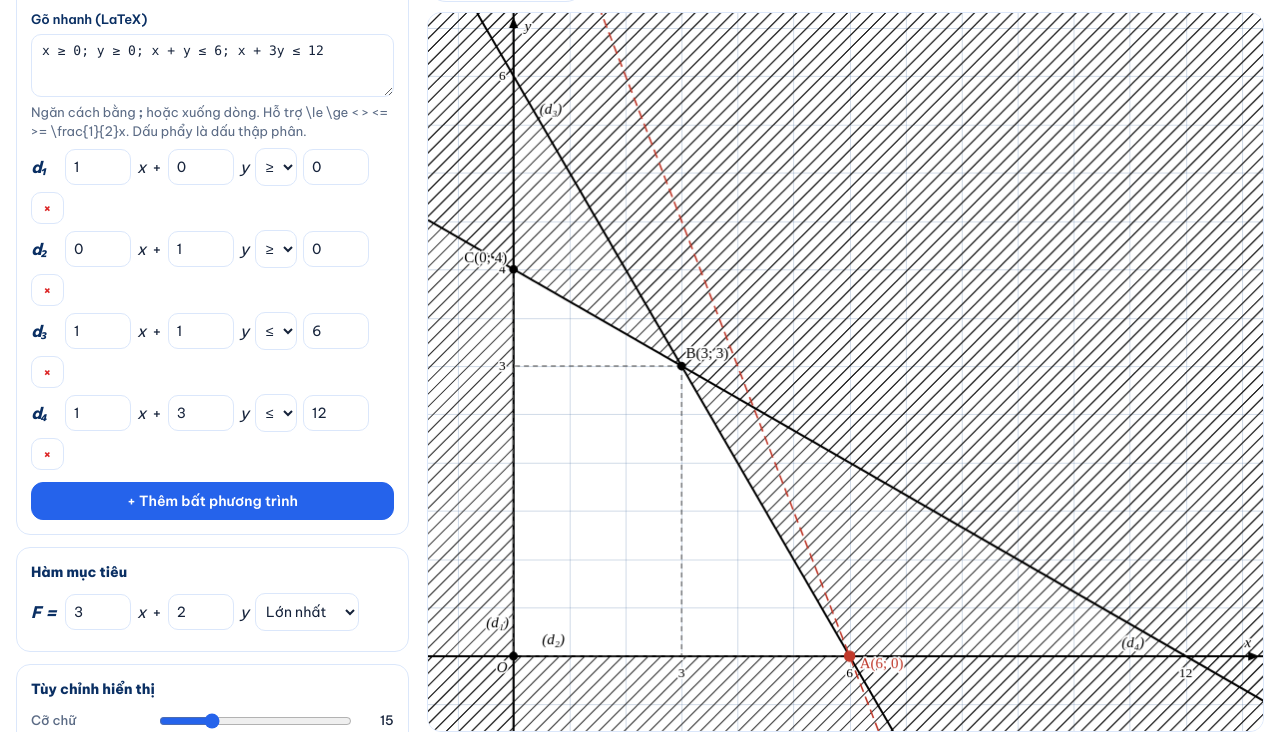
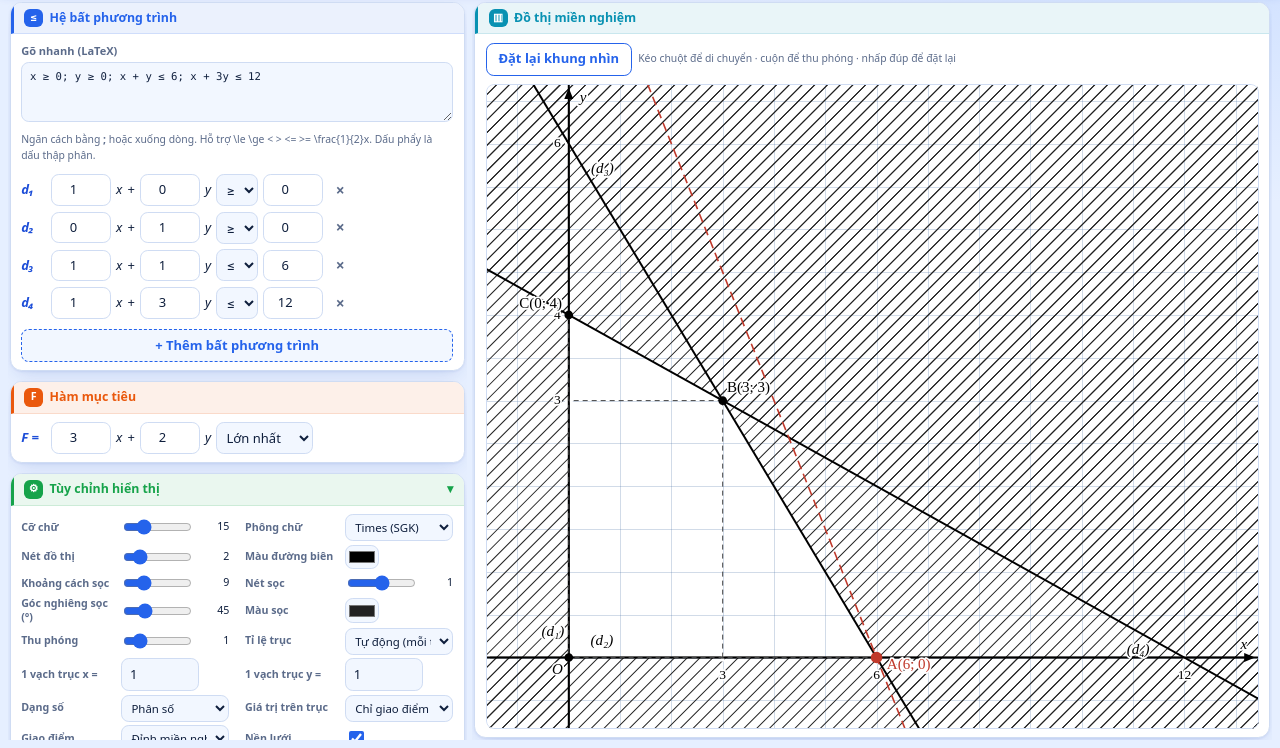
Before and after one commit to mrnamto/my_teacher_tools, a plain HTML site: page tools/mien-nghiem.html in a window 1280 px wide. Shown: the part 52-800 px from the top of the page. Drawn offline with Linux system fonts and the light colour scheme.

Commit message:
Update mien-nghiem.html

```diff
--- a/tools/mien-nghiem.html
+++ b/tools/mien-nghiem.html
@@ -3,73 +3,160 @@
 <head>
 <meta charset="utf-8">
 <meta name="viewport" content="width=device-width, initial-scale=1, viewport-fit=cover">
-<title>Miền nghiệm & Quy hoạch tuyến tính</title>
-<style>@import url('https://fonts.googleapis.com/css2?family=Be+Vietnam+Pro:wght@400;500;600;800&display=swap');
-:root{--blue:#2563eb;--navy:#0a2f63;--sky:#eaf2ff;--line:#dbe7fb;--ink:#16233b;--muted:#5b6b85;--ok:#0d9488;--warn:#f97316;--r:14px;--acc:#2563eb;--soft:color-mix(in srgb,var(--acc) 12%,#fff);box-sizing:border-box;padding-top:env(safe-area-inset-top,0px);padding-bottom:env(safe-area-inset-bottom,0px);color-scheme:light}
+<title>Miền nghiệm &amp; Quy hoạch tuyến tính</title>
+<style>
+:root{--bg:#f2f7ff;--card:#fff;--tx:#0f1f3d;--mut:#5b6b8a;--bd:#cfdcf3;--ac:#2563eb;--acs:#dbeafe;--er:#dc2626;--pg:#e6efff;--pri:#1d4ed8;--soft:#eaf2ff;color-scheme:light}
+html{font-size:clamp(13px,calc(.4vw + .4vh + 4px),22px);scroll-padding-top:env(safe-area-inset-top,0px)}
 *{box-sizing:border-box}
 [hidden]{display:none!important}
-html,body{height:100%}
-body{margin:0;padding:16px;font-family:"Be Vietnam Pro","Segoe UI",Arial,sans-serif;color:var(--ink);background:#fff;line-height:1.5}
-h1,h2,h3{color:var(--navy);margin:0 0 10px}
-h3{font-size:14px}
-.app{display:grid;grid-template-columns:clamp(320px,31vw,430px) 1fr;gap:14px;height:calc(100dvh - 32px)}
-.side{overflow:auto;padding-right:4px}
-.stage{min-width:0;min-height:0;display:flex;flex-direction:column;gap:10px}
-#cw{flex:1;min-height:0;min-width:0}
-.stage canvas{display:block;width:100%;height:100%;background:#fff;border:1px solid var(--line);border-radius:var(--r);cursor:grab;touch-action:none}
-.panel{background:#fff;border:1px solid var(--line);border-radius:var(--r);padding:14px;margin-bottom:12px}
-.toolbar{display:flex;flex-wrap:wrap;gap:8px;align-items:center}
-button,.btn{font-family:inherit;font-size:14px;font-weight:600;border:1px solid var(--line);background:#fff;color:var(--navy);padding:9px 16px;border-radius:999px;cursor:pointer;transition:.15s}
-button:hover{background:var(--soft)}
-button.primary{background:var(--acc);border-color:var(--acc);color:#fff}
-button.primary:hover{filter:brightness(.92)}
-button.danger,button.x{color:#dc2626}
-input,select{font-family:inherit;font-size:14px;border:1px solid var(--line);border-radius:10px;padding:9px 12px;background:#fff;color:var(--ink);max-width:100%}
-input:focus,select:focus,button:focus-visible{outline:3px solid color-mix(in srgb,var(--acc) 30%,#fff);border-color:var(--acc)}
-input[type=range]{padding:0;accent-color:var(--acc)}
-input[type=checkbox]{accent-color:var(--acc);width:18px;height:18px}
-table{border-collapse:collapse;width:100%}
-th{background:var(--soft);color:var(--navy)}
-th,td{border:1px solid var(--line);padding:6px 10px;text-align:center}
+body{margin:0;background:var(--pg);color:var(--tx);font:1rem/1.5 system-ui,-apple-system,"Segoe UI",Roboto,sans-serif;-webkit-text-size-adjust:100%}
+:focus-visible{outline:2px solid #ea580c;outline-offset:2px}
+button,select{font:inherit;cursor:pointer}
+
+/* khung ứng dụng */
+.app{display:flex;flex-direction:column;min-height:100dvh;background:radial-gradient(70rem 28rem at 100% 0,#cfe0ff,transparent 70%),var(--pg);padding:env(safe-area-inset-top,0px) env(safe-area-inset-right,0px) env(safe-area-inset-bottom,0px) env(safe-area-inset-left,0px)}
+.top{display:flex;align-items:center;justify-content:space-between;gap:.6rem 1rem;flex-wrap:wrap;padding:.55rem 1rem;color:#fff;background:linear-gradient(120deg,#1e3a8a,#2563eb 65%,#38bdf8);box-shadow:0 2px 10px rgba(30,64,175,.28)}
+.brand{display:flex;align-items:center;gap:.6rem;min-width:0}
+.logo{flex:none;width:2.1rem;height:2.1rem;border-radius:.65rem;background:#fff;display:grid;place-items:center;font-size:1.15rem}
+h1{font-size:1.15rem;margin:0;line-height:1.2}
+.brand small{display:block;font-size:.75rem;opacity:.85;line-height:1.2}
+.stage{flex:1;min-height:0;display:flex;padding:.75rem}
+.split{flex:1;width:100%;max-width:56rem;margin:0 auto;min-width:0;min-height:0;display:grid;grid-template-columns:minmax(0,1fr);gap:.75rem;align-content:start}
+.pane{display:flex;flex-direction:column;gap:.75rem;min-width:0;min-height:0}
+.pane>*{flex:none}
+#pg{order:-1}
+#cw{height:max(18rem,62vh)}
+@media (min-aspect-ratio:1/1) and (min-width:700px){
+  html,body{height:100%;overflow:hidden}
+  .app{height:100dvh;min-height:0}
+  .split{max-width:120rem;grid-template-columns:minmax(23rem,4fr) minmax(0,7fr);grid-template-rows:minmax(0,1fr);align-content:stretch}
+  .pane{overflow-y:auto;overflow-x:hidden;padding:.15rem;margin:-.15rem;scrollbar-width:thin}
+  #panel{order:1}
+  #pg{order:2;overflow:hidden}
+  #pg>.card{flex:1;min-height:0;display:flex;flex-direction:column}
+  #pg .cb{flex:1;min-height:0;display:flex;flex-direction:column}
+  #cw{flex:1;min-height:0;height:auto}
+}
+
+/* khối */
+.card{--k:var(--ac);background:var(--card);border:1px solid var(--bd);border-radius:.9rem;box-shadow:0 1px 2px rgba(30,64,175,.08),0 8px 20px -8px rgba(30,64,175,.2);overflow:hidden;min-width:0}
+.ch{display:flex;align-items:center;gap:.5rem;margin:0;padding:.45rem .8rem;font-size:.95rem;font-weight:700;color:var(--k);background:color-mix(in srgb,var(--k) 9%,#fff);border-bottom:1px solid color-mix(in srgb,var(--k) 22%,#fff);border-left:.3rem solid var(--k)}
+.ic{flex:none;display:grid;place-items:center;width:1.45rem;height:1.45rem;border-radius:.45rem;background:var(--k);color:#fff;font-size:.82rem;font-weight:700}
+.cb{padding:.65rem .8rem}
+summary.ch{cursor:pointer;list-style:none}
+summary.ch::-webkit-details-marker{display:none}
+summary.ch::after{content:"▾";margin-left:auto;transition:transform .15s}
+details:not([open])>summary.ch::after{transform:rotate(-90deg)}
+details:not([open])>summary.ch{border-bottom-color:transparent}
+
+/* nhập liệu */
+label{font-weight:600;color:var(--mut)}
+input,select,textarea{width:100%;min-width:0;padding:.42rem .6rem;border:1.5px solid var(--bd);border-radius:.6rem;background:var(--bg);color:var(--tx);font:inherit}
+input:focus,select:focus,textarea:focus{background:#fff;border-color:var(--ac)}
+textarea{font:.82rem/1.45 ui-monospace,Menlo,Consolas,monospace;resize:vertical;min-height:4.5rem}
+.field>label{display:block;font-size:.85rem;margin:0 0 .25rem}
+.note{font-size:.8rem;color:var(--mut);line-height:1.5;margin-top:.4rem}
+.error{color:var(--er);font-size:.85rem;font-weight:600}
+.error:not(:empty){margin-top:.4rem;padding:.35rem .6rem;border-radius:.5rem;background:#fef2f2;border:1px solid #fecaca}
+.row{display:flex;align-items:center;gap:.4rem;margin:.45rem 0;flex-wrap:wrap}
+.row b{min-width:1.9rem;font-style:italic;color:var(--pri)}
+.row input[type=number]{width:4.6rem;padding:.38rem .4rem;text-align:center;background:#fff}
+.row select{width:auto;padding:.38rem .4rem}
+.row button.x{padding:.15rem .6rem;font-size:1.2rem;line-height:1.2;border:0;background:transparent;color:var(--mut)}
+.row button.x:hover{color:var(--er);background:transparent}
+#rows .row:first-child{margin-top:.8rem}
+.nn{width:6rem!important}
+
+button{padding:.45rem .9rem;border-radius:.6rem;border:1.5px solid var(--ac);background:#fff;color:var(--ac);font-weight:600;width:auto}
+button:hover{background:var(--acs)}
+button.primary{background:var(--ac);color:#fff}
+button.primary:hover{background:var(--pri)}
+button.add{width:100%;margin-top:.3rem;border-style:dashed;background:var(--bg)}
+button.add:hover{background:var(--acs)}
+.btns{display:flex;flex-wrap:wrap;gap:.5rem;align-items:center;margin-bottom:.6rem}
+.btns .note{margin:0}
+
+/* tùy chỉnh */
+#set{display:grid;grid-template-columns:repeat(auto-fill,minmax(16rem,1fr));gap:.3rem 1.2rem}
+.set{display:flex;align-items:center;gap:.5rem;margin:0;font-weight:500;color:var(--tx)}
+.set>span{flex:0 0 7.2rem;color:var(--mut);font-size:.82rem;font-weight:600;line-height:1.25}
+.set input[type=range]{flex:1;min-width:3.5rem;padding:0;border:0;background:none;accent-color:var(--ac)}
+.set select{flex:1;padding:.3rem .4rem;font-size:.88rem}
+.set input[type=color]{width:2.6rem;height:1.9rem;padding:.1rem;cursor:pointer}
+.set input[type=checkbox]{width:1.15rem;height:1.15rem;padding:0;accent-color:var(--ac)}
+.set output{flex:0 0 2.2rem;text-align:right;font-variant-numeric:tabular-nums;font-size:.82rem;color:var(--tx)}
+.set .nn{flex:none}
+
+/* kết quả */
+.result{background:var(--bg);border:1px solid var(--bd);border-radius:.6rem;padding:.55rem .8rem;font-size:.95rem}
+.result p{margin:.4rem 0}
+table{border-collapse:collapse;width:100%;font-size:.9rem}
+th,td{border:1px solid var(--bd);padding:.3rem .5rem;text-align:center}
+th{background:var(--ac);color:#fff;border-color:var(--pri)}
+.result td{background:#fff}
 tr.best td{background:#fff1ef;color:#c0392b;font-weight:600}
-.note{color:var(--muted);font-size:13px}
-.result{background:var(--soft);border:1px solid color-mix(in srgb,var(--acc) 25%,#fff);border-radius:var(--r);padding:12px 14px;font-size:14px}
-.result p{margin:6px 0}
-.row{display:flex;align-items:center;gap:6px;margin:6px 0;flex-wrap:wrap}
-.row b{min-width:28px;font-style:italic;color:var(--navy)}
-.row input[type=number]{width:66px;padding:8px}
-.row select{padding:8px 6px}
-.row button.x{padding:6px 11px;border-radius:10px}
-textarea{font:13px ui-monospace,Consolas,monospace;width:100%;border:1px solid var(--line);border-radius:10px;padding:8px 10px;resize:vertical;color:var(--ink)}
-.field label{display:block;font-weight:600;font-size:13px;color:var(--navy);margin-bottom:4px}
-.error{color:#dc2626;font-size:13px;font-weight:600}
-.sol{font-size:13px}.sol p{margin:6px 0 2px}.sol ul{margin:2px 0 8px;padding-left:18px}
-#add{margin-top:6px;width:100%;border-radius:12px}
-.set{display:flex;align-items:center;gap:8px;margin:6px 0;font-weight:500}
-.set>span{flex:0 0 118px;color:var(--muted);font-size:13px}
-.set input[type=range]{flex:1;min-width:70px}
-.set select{flex:1;padding:6px 8px;min-width:0}
-.set input[type=color]{width:40px;height:30px;padding:2px}
-.set output{flex:0 0 32px;text-align:right;font-variant-numeric:tabular-nums;font-size:13px}
-@media (orientation:portrait),(max-width:800px){.app{grid-template-columns:1fr;grid-template-rows:62vh auto;height:auto}.stage{order:-1}.side{overflow:visible}body{padding:10px}}
+#sol{background:#fff;color:#111;border:1px solid var(--bd);border-radius:.6rem;padding:.8rem 1rem;font:1.03rem/1.7 "Times New Roman",Times,serif}
+#sol:empty{display:none}
+.sol p{margin:.6rem 0 .1rem}.sol p:first-child{margin-top:0}
+.sol ul{margin:.1rem 0 .5rem;padding-left:1.3rem}
+
+/* biểu đồ */
+#cw{position:relative;overflow:hidden;background:#fff;border-radius:.6rem}
+#cw::after{content:"";position:absolute;inset:0;border:1px solid var(--bd);border-radius:.6rem;pointer-events:none}
+#cv{position:absolute;inset:0;display:block;width:100%;height:100%;background:#fff;cursor:grab;touch-action:none}
 </style>
 </head>
 <body>
 <div class="app" id="app">
-<aside class="side" id="panel">
-<div class="panel"><h3>Hệ bất phương trình</h3><div class="field"><label>Gõ nhanh (LaTeX)</label><textarea id="q" rows="3" spellcheck="false" placeholder="x+2y\le4; x\ge0; y>=0"></textarea><div class="note">Ngăn cách bằng <b>;</b> hoặc xuống dòng. Hỗ trợ \le \ge &lt; &gt; &lt;= &gt;= \frac{1}{2}x. Dấu phẩy là dấu thập phân.</div><div id="qe" class="error"></div></div>
-<div id="rows"></div><button id="add" class="primary">+ Thêm bất phương trình</button></div>
-<div class="panel"><h3>Hàm mục tiêu</h3>
-<div class="row"><b>F =</b><input type="number" step="any" data-k="m" value="3"><i>x</i> +<input type="number" step="any" data-k="n" value="2"><i>y</i>
-<select data-k="mode"><option value="max">Lớn nhất</option><option value="min">Nhỏ nhất</option><option value="none">Không tìm</option></select></div></div>
-<div class="panel"><h3>Tùy chỉnh hiển thị</h3><div id="set"></div></div>
-<div class="panel"><h3>Kết quả</h3><div id="res" class="result"></div></div>
-<div class="panel"><h3>Lời giải (theo SGK)</h3><div id="sol" class="sol"></div></div>
-</aside>
-<main class="stage">
-<div class="toolbar"><button id="png" class="primary" hidden>⬇ Xuất PNG</button><button id="reset">Đặt lại khung nhìn</button><span class="note">Kéo chuột để di chuyển · cuộn để thu phóng · nhấp đúp để đặt lại</span></div>
-<div id="cw"><canvas id="cv" aria-label="Đồ thị miền nghiệm"></canvas></div>
-</main>
+<header class="top">
+  <div class="brand"><span class="logo">📐</span><div><h1>Miền nghiệm &amp; Quy hoạch tuyến tính</h1><small>Vẽ miền nghiệm, tìm đỉnh và giá trị lớn nhất, nhỏ nhất của F</small></div></div>
+</header>
+<main class="stage"><div class="split">
+
+<section class="pane" id="panel">
+  <div class="card">
+    <h2 class="ch"><span class="ic">≤</span>Hệ bất phương trình</h2>
+    <div class="cb">
+      <div class="field"><label for="q">Gõ nhanh (LaTeX)</label><textarea id="q" rows="3" spellcheck="false" placeholder="x+2y\le4; x\ge0; y>=0"></textarea><div class="note">Ngăn cách bằng <b>;</b> hoặc xuống dòng. Hỗ trợ \le \ge &lt; &gt; &lt;= &gt;= \frac{1}{2}x. Dấu phẩy là dấu thập phân.</div><div id="qe" class="error"></div></div>
+      <div id="rows"></div><button id="add" class="add">+ Thêm bất phương trình</button>
+    </div>
+  </div>
+
+  <div class="card" style="--k:#ea580c">
+    <h2 class="ch"><span class="ic">F</span>Hàm mục tiêu</h2>
+    <div class="cb">
+      <div class="row" style="margin:0"><b>F =</b><input type="number" step="any" data-k="m" value="3"><i>x</i> +<input type="number" step="any" data-k="n" value="2"><i>y</i>
+      <select data-k="mode"><option value="max">Lớn nhất</option><option value="min">Nhỏ nhất</option><option value="none">Không tìm</option></select></div>
+    </div>
+  </div>
+
+  <details class="card" open style="--k:#16a34a">
+    <summary class="ch"><span class="ic">⚙</span>Tùy chỉnh hiển thị</summary>
+    <div class="cb"><div id="set"></div></div>
+  </details>
+
+  <div class="card" style="--k:#0d9488">
+    <h2 class="ch"><span class="ic">Σ</span>Kết quả</h2>
+    <div class="cb"><div id="res" class="result"></div></div>
+  </div>
+
+  <div class="card" style="--k:#7c3aed">
+    <h2 class="ch"><span class="ic">≡</span>Lời giải (theo SGK)</h2>
+    <div class="cb" style="background:var(--bg)"><div id="sol" class="sol"></div></div>
+  </div>
+</section>
+
+<section class="pane" id="pg">
+  <div class="card" style="--k:#0891b2">
+    <h2 class="ch"><span class="ic">▥</span>Đồ thị miền nghiệm</h2>
+    <div class="cb">
+      <div class="btns"><button id="png" class="primary" hidden>⬇ Xuất PNG</button><button id="reset">Đặt lại khung nhìn</button><span class="note">Kéo chuột để di chuyển · cuộn để thu phóng · nhấp đúp để đặt lại</span></div>
+      <div id="cw"><canvas id="cv" aria-label="Đồ thị miền nghiệm"></canvas></div>
+    </div>
+  </div>
+</section>
+
+</div></main>
 </div>
 <script>
 const $=s=>document.querySelector(s),SUBS='₀₁₂₃₄₅₆₇₈₉',sub=n=>String(n).split('').map(d=>SUBS[d]).join('');
@@ -97,7 +184,7 @@ const FONTS=[["'Times New Roman',Times,serif",'Times (SGK)'],["Arial,Helvetica,s
 const CT=[
 ['fs','Cỡ chữ','range',10,30,1,15],['font','Phông chữ','select',FONTS,FONTS[0][0]],
 ['lw','Nét đồ thị','range',1,7,0.5,2],['lc','Màu đường biên','color','#000000'],
-['hg','Khoảng cách sọc','range',4,24,1,9],['hw','Nét sọc','range',0.5,4,0.5,1],['ha','Góc nghiêng sọc (°)','range',0,175,5,45],['hc','Màu sọc','color','#222222'],
+['hg','Khoảng cách sọc','range',4,24,1,9],['hw','Nét sọc','range',0,2,0.2,1],['ha','Góc nghiêng sọc (°)','range',0,175,5,45],['hc','Màu sọc','color','#222222'],
 ['zoom','Thu phóng','range',0.2,5,0.05,1],['sm','Tỉ lệ trục','select',[['fit','Tự động (mỗi trục một tỉ lệ)'],['eq','Bằng nhau (1:1)'],['custom','Tùy chỉnh vạch đơn vị']],'fit'],['ux','1 vạch trục x =','num',1],['uy','1 vạch trục y =','num',1],['frac','Dạng số','select',[['1','Phân số'],['0','Thập phân']],'1'],
 ['tick','Giá trị trên trục','select',[['int','Chỉ giao điểm'],['all','Tất cả giá trị'],['none','Ẩn']],'int'],
 ['inter','Giao điểm','select',[['feas','Đỉnh miền nghiệm'],['all','Mọi giao điểm đường biên'],['none','Ẩn']],'feas'],
@@ -108,7 +195,7 @@ $('#set').innerHTML=CT.map(([k,l,t,a,b,c,d])=>{
  let v,ctl;
  if(t=='range'){S[k]=d;ctl=`<input type="range" data-k="${k}" min="${a}" max="${b}" step="${c}" value="${d}"><output>${d}</output>`}
  else if(t=='select'){S[k]=b;ctl=`<select data-k="${k}">${a.map(o=>`<option value="${o[0]}">${o[1]}</option>`).join('')}</select>`}
- else if(t=='num'){S[k]=a;ctl=`<input type="number" data-k="${k}" min="0" step="any" value="${a}" style="width:90px">`}
+ else if(t=='num'){S[k]=a;ctl=`<input type="number" data-k="${k}" min="0" step="any" value="${a}" class="nn">`}
  else if(t=='color'){S[k]=a;ctl=`<input type="color" data-k="${k}" value="${a}">`}
  else{S[k]=a;ctl=`<input type="checkbox" data-k="${k}" ${a?'checked':''}>`}
  return `<label class="set"><span>${l}</span>${ctl}</label>`}).join('');
@@ -194,7 +281,7 @@ function draw(){
   const[px,py]=base(q.A,q.B,q.C),gx=q.A/sx,gy=-q.B/sy,nl=Math.hypot(gx,gy),nx=gx/nl,ny=gy/nl,tx=-ny,ty=nx,B=6000;
   ctx.save();ctx.beginPath();ctx.moveTo(px-tx*B,py-ty*B);ctx.lineTo(px+tx*B,py+ty*B);ctx.lineTo(px+tx*B+nx*B,py+ty*B+ny*B);ctx.lineTo(px-tx*B+nx*B,py-ty*B+ny*B);ctx.closePath();ctx.clip();
   ctx.translate(ox,oy);ctx.rotate(S.ha*Math.PI/180);ctx.strokeStyle=S.hc;ctx.lineWidth=S.hw;ctx.beginPath();
-  const R=Math.hypot(W,H)+Math.hypot(ox-W/2,oy-H/2);for(let u=-R;u<=R;u+=S.hg){ctx.moveTo(u,-R);ctx.lineTo(u,R)}ctx.stroke();ctx.restore()});
+  const R=Math.hypot(W,H)+Math.hypot(ox-W/2,oy-H/2);for(let u=-R;u<=R;u+=S.hg){ctx.moveTo(u,-R);ctx.lineTo(u,R)}if(S.hw>0)ctx.stroke();ctx.restore()});
  // trục
  ctx.strokeStyle='#000';ctx.fillStyle='#000';ctx.lineWidth=1.4;
  ctx.beginPath();ctx.moveTo(4,oy);ctx.lineTo(W-8,oy);ctx.moveTo(ox,H-4);ctx.lineTo(ox,8);ctx.stroke();
```
